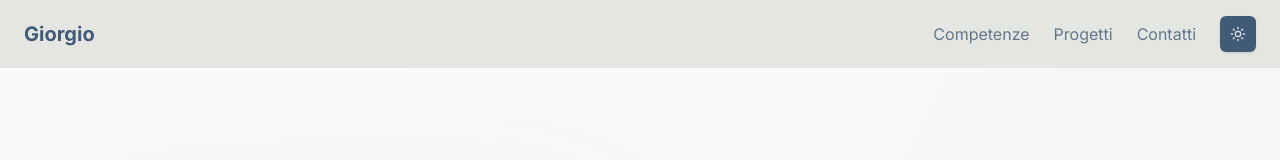
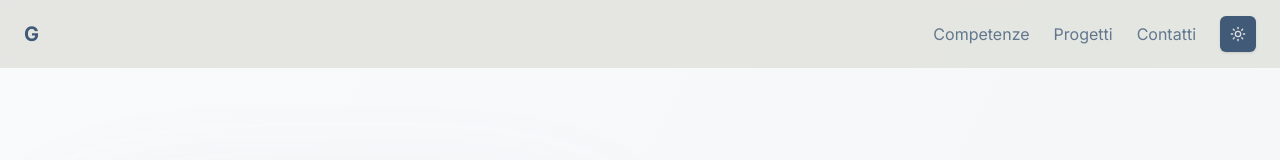
Before and after one commit to Giorgio-g97/portfolio_2025, a Next.js app: page / in a window 1280 px wide. Shown: the top 160 px of the page. Built offline with nearby package versions, Linux system fonts and the light colour scheme.

Commit message:
Navbar G Tiitle

```diff
--- a/src/components/Navbar.tsx
+++ b/src/components/Navbar.tsx
@@ -10,7 +10,7 @@ export default function Header() {
           href="/"
           className="text-xl font-bold text-foreground dark:text-foreground-dark"
         >
-          Giorgio
+          G
         </Link>
         <div className="flex items-center space-x-6">
           <Link
```
